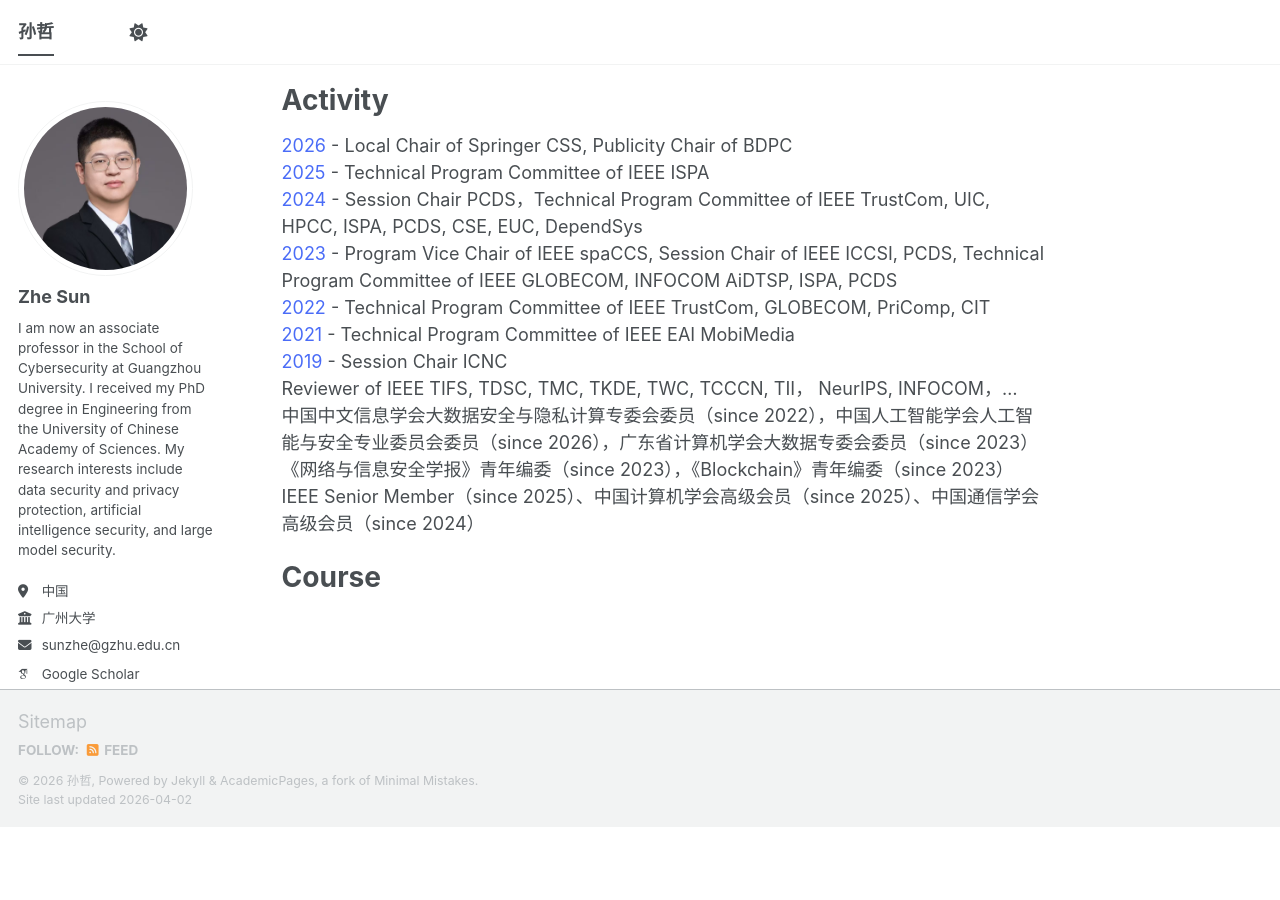
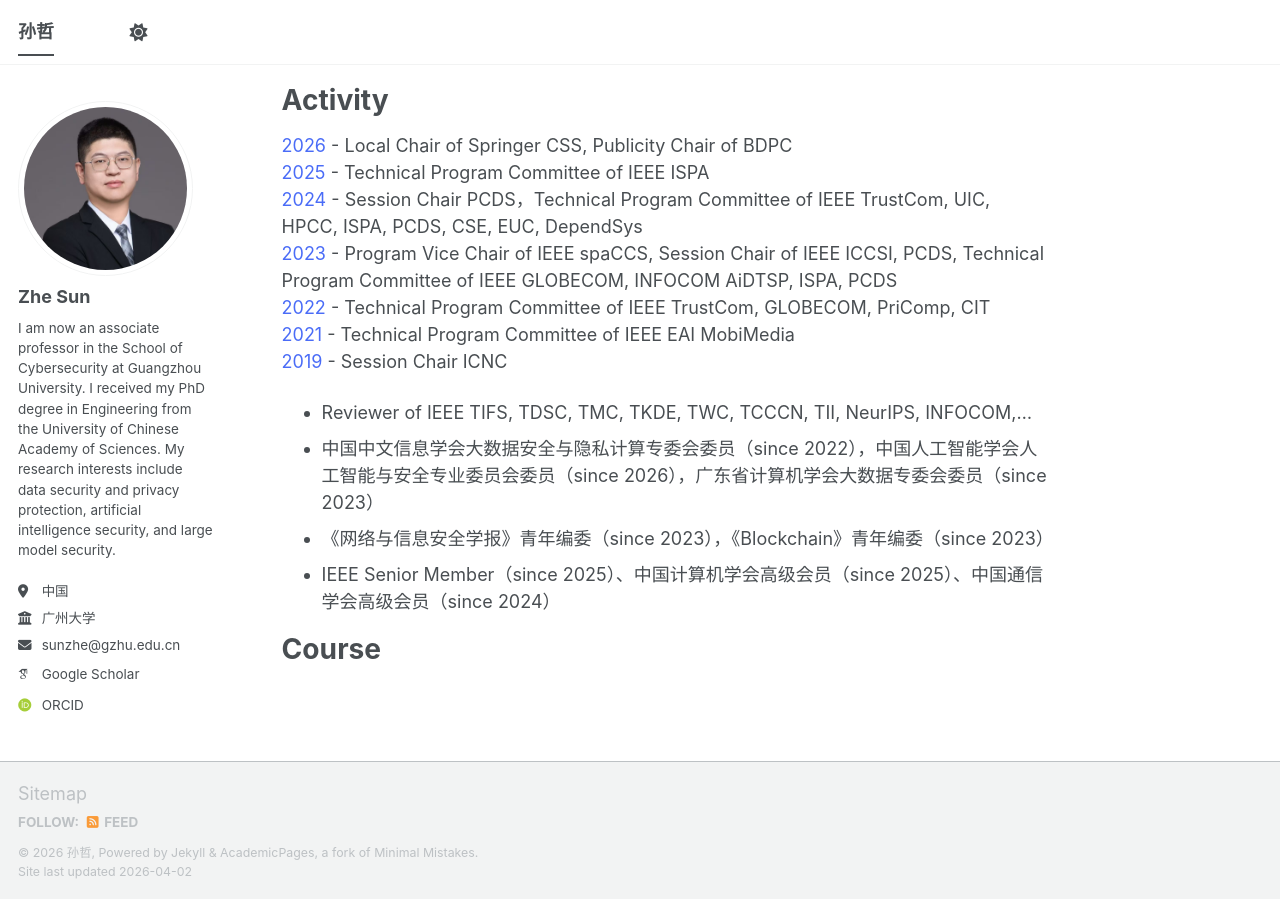
Before and after one commit to ZheSun208/ZheSun208.github.io, a Jekyll site: the page built from _pages/about.md, in a window 1280 px wide and 900 px high, scrolled down 2172 px. Built offline with Jekyll 4.4.1, drawn with Linux system fonts in a browser that asks for light colours; some web fonts are replaced; a script bundle is joined from its source files by our own code; library files that are not in the unit come from our copies; before the commit the page ends 3000 px from its top, so only the background shows below that.

```diff
--- a/_pages/about.md
+++ b/_pages/about.md
@@ -73,10 +73,10 @@ Activity
 <span style="color:#4a6cf7;">2022</span> - Technical Program Committee of IEEE TrustCom, GLOBECOM, PriComp, CIT
 <span style="color:#4a6cf7;">2021</span> - Technical Program Committee of IEEE EAI MobiMedia
 <span style="color:#4a6cf7;">2019</span> - Session Chair ICNC
-Reviewer of IEEE TIFS, TDSC, TMC, TKDE, TWC, TCCCN, TII， NeurIPS, INFOCOM，...
-中国中文信息学会大数据安全与隐私计算专委会委员（since 2022），中国人工智能学会人工智能与安全专业委员会委员（since 2026），广东省计算机学会大数据专委会委员（since 2023）
-《网络与信息安全学报》青年编委（since 2023），《Blockchain》青年编委（since 2023）
-IEEE Senior Member（since 2025）、中国计算机学会高级会员（since 2025）、中国通信学会高级会员（since 2024）
+ - Reviewer of IEEE TIFS, TDSC, TMC, TKDE, TWC, TCCCN, TII, NeurIPS, INFOCOM,...
+ - 中国中文信息学会大数据安全与隐私计算专委会委员（since 2022），中国人工智能学会人工智能与安全专业委员会委员（since 2026），广东省计算机学会大数据专委会委员（since 2023）
+ - 《网络与信息安全学报》青年编委（since 2023），《Blockchain》青年编委（since 2023）
+ - IEEE Senior Member（since 2025）、中国计算机学会高级会员（since 2025）、中国通信学会高级会员（since 2024）
 
 Course
 ======
```
